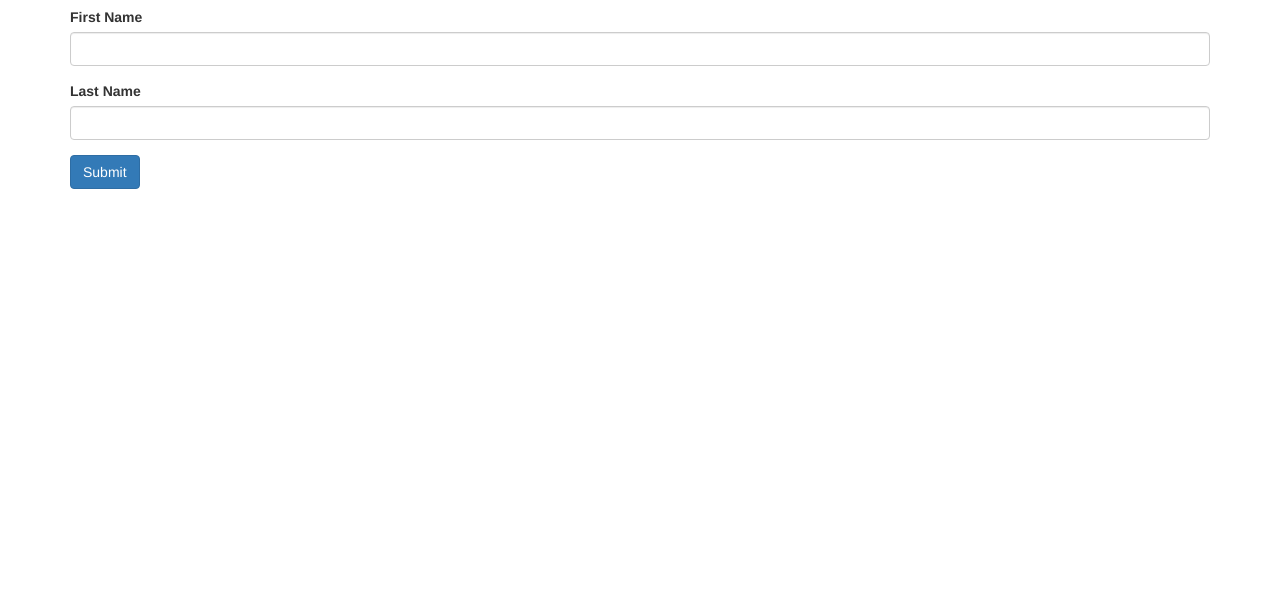
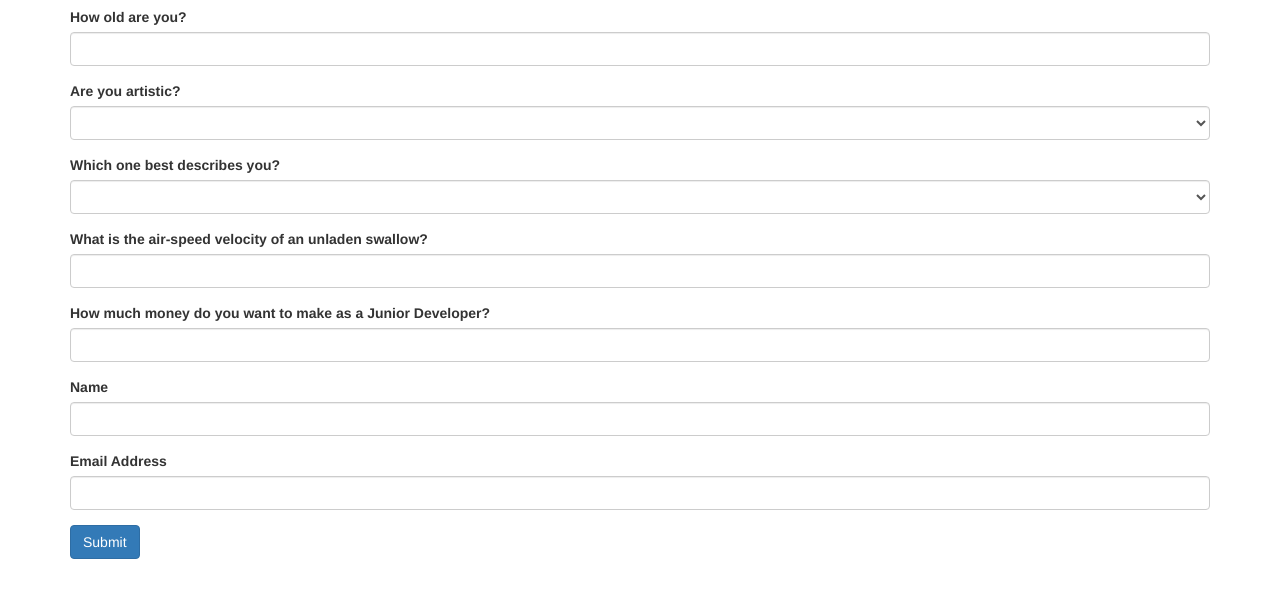
Before and after one commit to rikimontgomery/track-suggester, a plain HTML site: page index.html in a window 1280 px wide. Shown: the part 63-660 px from the top of the page. Drawn offline with Linux system fonts and the light colour scheme.

Commit message:
Create initial form input fields.

```diff
--- a/css/styles.css
+++ b/css/styles.css
@@ -1,4 +1,4 @@
-.letter {
+.suggester {
   display: none;
 }
 
--- a/index.html
+++ b/index.html
@@ -13,15 +13,52 @@
 
 <!-- Contact Form Begin -->
       <div>
-        <form id="letter">
+        <form id="suggester">
+
           <div class="form-group">
-            <label class="firstName">First Name</label>
+            <label class="age">How old are you?</label>
+            <input id="age" class="form-control" type="text">
+          </div>
+
+          <label class="artist">Are you artistic?</label>
+          <select class="form-control form-group">
+            <option></option>
+            <option>Yes</option>
+            <option>No</option>
+          </select>
+
+          <label class="macPc">Which one best describes you?</label>
+          <select class="form-control form-group">
+            <option></option>
+            <option>Mac</option>
+            <option>PC</option>
+          </select>
+
+          <div class="form-group">
+            <label class="swallow">What is the air-speed velocity of an unladen swallow?</label>
+            <input id="swallow" class="form-control" type="text">
+          </div>
+
+          <div class="form-group">
+            <label class="money">How much money do you want to make as a Junior Developer?</label>
+            <input id="money" class="form-control" type="text">
+          </div>
+
+          <div class="form-group">
+            <label class="firstName">Name</label>
             <input id="firstName" class="form-control" type="text">
           </div>
+
           <div class="form-group">
+            <label class="emailAddress">Email Address</label>
+            <input id="emailAddress" class="form-control" type="text">
+          </div>
+
+          <!-- <div class="form-group">
             <label class="lastName">Last Name</label>
             <input id="lastName" class="form-control" type="text">
-          </div>
+          </div> -->
+
           <!-- <div class="form-group">
             <label class="letterBody">What do you want to write to yo'self?</label>
             <input id="letterBody" class="form-control" type="text">
@@ -32,6 +69,7 @@
         </form>
       </div>
 <!-- Contact Form End -->
+<!-- Final Message Begin -->
 <!-- R1C1 -->
         <div class="row">
           <div class="col-sm-2">
@@ -42,11 +80,11 @@
             <p>
               Congratulations
               <span class="firstName"> </span>
-              <span class="lastName"></span>!
+              <!-- <span class="lastName"></span>! -->
 
               <!-- <span class="finalChoice"></span> -->
                 </br></br>Sincerely,</br></br>
-              Riki Montgomery
+              The Universe
             </p>
           </div>
 <!-- R1C3 -->
@@ -54,6 +92,7 @@
 
           </div>
         </div>
+<!-- Final Message End -->
 <!-- Container End -->
     </div>
   </body>
--- a/js/scripts.js
+++ b/js/scripts.js
@@ -1,12 +1,12 @@
 $(document).ready(function() {
-  $("#letter").submit(function() {
+  $("#suggester").submit(function() {
   var firstName = $("input#firstName").val();
-  var lastName = $("input#lastName").val();
+  // var lastName = $("input#lastName").val();
   // var letterBody= $("input#letterBody").val();
 
 
   $(".firstName").text(firstName);
-  $(".lastName").text(lastName);
+  // $(".lastName").text(lastName);
   // $(".finalLetter").text(letterBody);
 
 
@@ -15,9 +15,9 @@ $(document).ready(function() {
   event.preventDefault();
 });
 
-  $("#letter").submit(function() {
+  $("#suggester").submit(function() {
     $("finalMessage").slideToggle(800);
-    $("#letter").slideToggle(800);
+    $("#suggester").slideToggle(800);
     $(".extraText").slideToggle(800); //not sure what this does yet
     $("h1").slideToggle(800);
   });
```
Also changed, not shown: 1 other file.
